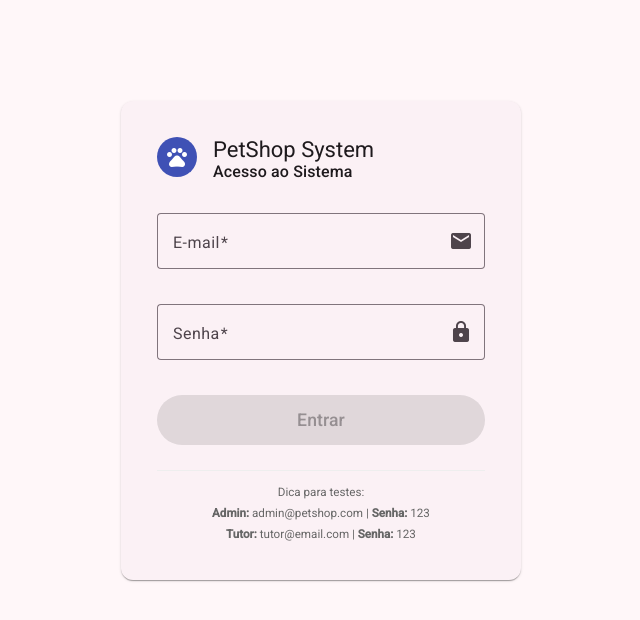
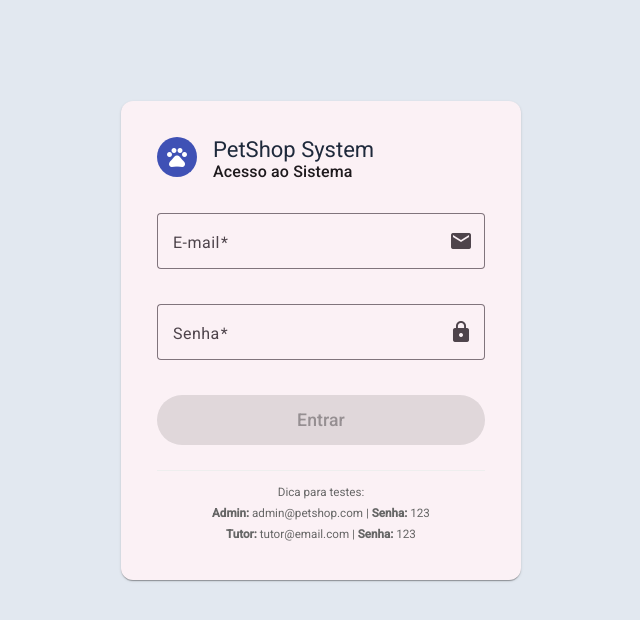
Before and after one commit to lrPascoal/petshop-frontend, an Angular app: page /login in a window 1280 px wide. Shown: the top 620 px of the page, without its empty margins (319-959 px from the left). Built offline with nearby package versions, Linux system fonts and the light colour scheme.

Commit message:
feat: implementa ThemeService com Signals e variáveis CSS globais

```diff
--- a/src/styles.css
+++ b/src/styles.css
@@ -1,7 +1,51 @@
-/* You can add global styles to this file, and also import other style files */
+/* --- TEMA CLARO --- */
+:root {
+  --bg-app: #e2e8f0;
+  --bg-card: #ffffff;
+  --text-main: #1e293b;
+  --text-button-theme: #ffffff;
+  --primary: #3f51b5;
+  --border: #cbd5e1;
+  --shadow: 0 10px 30px rgba(0, 0, 0, 0.15);
+}
 
-html, body { height: 100%; }
-body { margin: 0; font-family: Roboto, "Helvetica Neue", sans-serif; }
+/* --- TEMA ESCURO --- */
+[data-theme='dark'] {
+  --bg-app: #030712;
+  --bg-card: #111827;
+  --text-main: #f8fafc;
+  --text-button-theme: #000000;
+  --primary: #818cf8;
+  --border: #374151;
+  --shadow: 0 10px 30px rgba(0, 0, 0, 0.4);
+}
 
-.sucesso-snackbar { background: #2e7d32 !important; color: white !important; }
-.erro-snackbar { background: #d32f2f !important; color: white !important; }
+body {
+  margin: 0;
+  background-color: var(--bg-app);
+  color: var(--text-main);
+  transition: background-color 0.3s ease, color 0.3s ease;
+  font-family: Roboto, sans-serif;
+}
+
+/* Botão Flutuante (Apenas no Login) */
+.fab-theme {
+  position: fixed;
+  bottom: 25px; /* Movido para baixo */
+  right: 25px;
+  z-index: 1100;
+  background-color: var(--primary) !important;
+  color: var(--text-button-theme) !important;
+  box-shadow: 0 4px 12px rgba(0,0,0,0.3) !important;
+}
+
+.espacador {
+  flex: 1 1 auto;
+}
+
+.rodape {
+  text-align: center;
+  padding: 20px;
+  font-size: 0.8rem;
+  opacity: 0.7;
+}
```
Also changed, not shown: src/app/services/theme.service.ts (added, +32 -0 lines).
